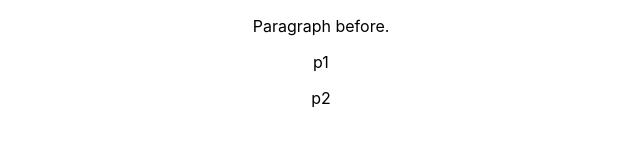
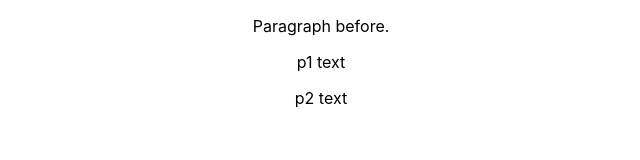
Before and after one commit to DominikLoncar/react-practice, a React (Create React App) app: page / in a window 1280 px wide. Shown: the top 160 px of the page, without its empty margins (319-959 px from the left). Built offline with nearby package versions, Linux system fonts and the light colour scheme.

Commit message:
Passed p1 and p2 props to SomeText react component.

```diff
--- a/src/App.js
+++ b/src/App.js
@@ -1,10 +1,10 @@
 import './App.css';
 
-function SomeText() {
+function SomeText({p1, p2}) {
   return (
     <div>
-      <p>p1</p>
-      <p>p2</p>
+      <p>{p1}</p>
+      <p>{p2}</p>
     </div>
     )
 }
@@ -13,7 +13,7 @@ function App() {
   return (
     <div className="App">
       <p>Paragraph before.</p>
-      <SomeText />
+      <SomeText p1={"p1 text"} p2={"p2 text"} />
     </div>
   );
 }
```
